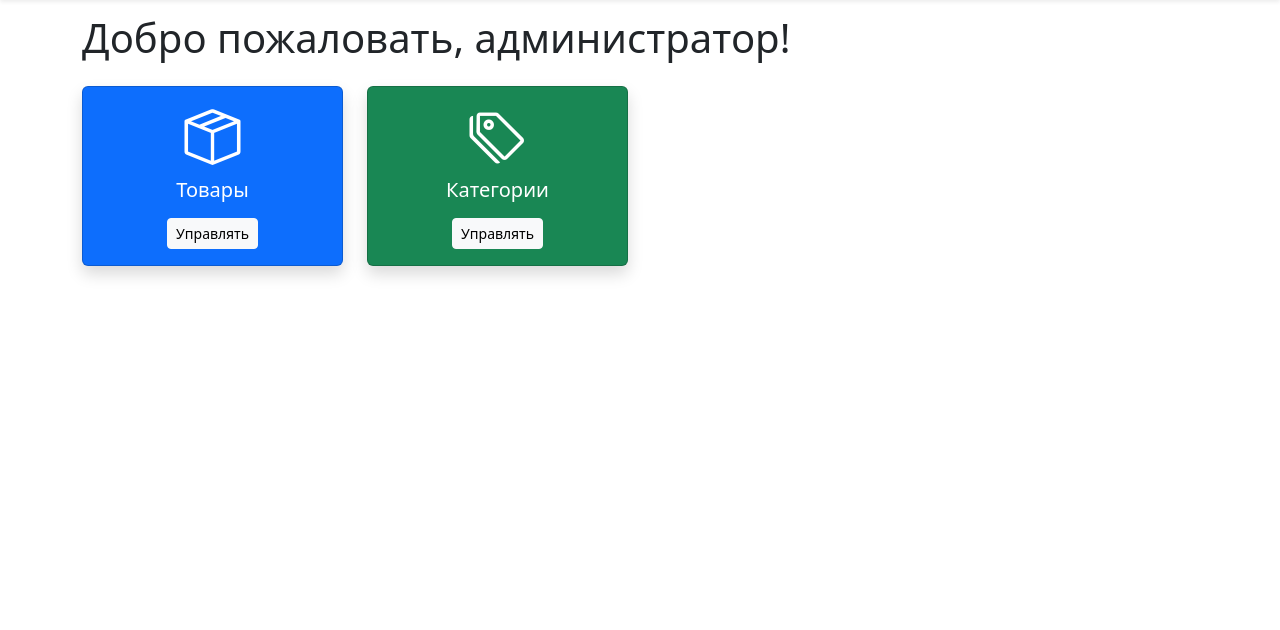
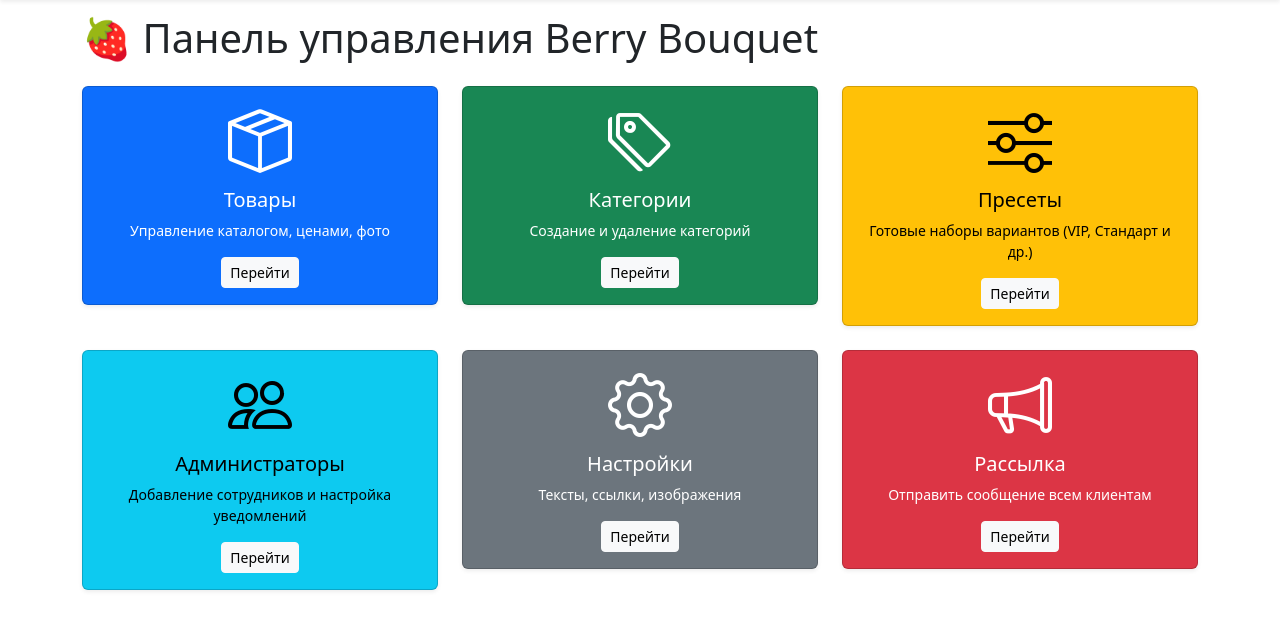
Before and after one commit to bunsteritalia-source/berrybot, a Flask app: page / in a window 1280 px wide. Shown: the part 56-686 px from the top of the page. Run offline with Flask 3, Linux system fonts and the light colour scheme; the visitor is signed in with stand-in values (Sample User, id 1).

Commit message:
Update dashboard.html

```diff
--- a/admin_site/templates/dashboard.html
+++ b/admin_site/templates/dashboard.html
@@ -1,25 +1,66 @@
 {% extends "layout.html" %}
 {% block content %}
-<h1 class="mb-4">Добро пожаловать, администратор!</h1>
+<h1 class="mb-4">🍓 Панель управления Berry Bouquet</h1>
 <div class="row g-4">
-  <div class="col-md-3">
-    <div class="card text-bg-primary shadow">
+  <div class="col-md-4">
+    <div class="card text-bg-primary shadow-sm">
       <div class="card-body text-center">
-        <i class="bi bi-box-seam display-4"></i>
+        <i class="bi bi-box-seam display-3"></i>
         <h5 class="mt-2">Товары</h5>
-        <a href="/products" class="btn btn-light btn-sm mt-2">Управлять</a>
+        <p class="small">Управление каталогом, ценами, фото</p>
+        <a href="/products" class="btn btn-light btn-sm">Перейти</a>
       </div>
     </div>
   </div>
-  <div class="col-md-3">
-    <div class="card text-bg-success shadow">
+  <div class="col-md-4">
+    <div class="card text-bg-success shadow-sm">
       <div class="card-body text-center">
-        <i class="bi bi-tags display-4"></i>
+        <i class="bi bi-tags display-3"></i>
         <h5 class="mt-2">Категории</h5>
-        <a href="/categories" class="btn btn-light btn-sm mt-2">Управлять</a>
+        <p class="small">Создание и удаление категорий</p>
+        <a href="/categories" class="btn btn-light btn-sm">Перейти</a>
       </div>
     </div>
   </div>
-  <!-- ... аналогичные карточки для других разделов -->
+  <div class="col-md-4">
+    <div class="card text-bg-warning shadow-sm">
+      <div class="card-body text-center">
+        <i class="bi bi-sliders display-3"></i>
+        <h5 class="mt-2">Пресеты</h5>
+        <p class="small">Готовые наборы вариантов (VIP, Стандарт и др.)</p>
+        <a href="/presets" class="btn btn-light btn-sm">Перейти</a>
+      </div>
+    </div>
+  </div>
+  <div class="col-md-4">
+    <div class="card text-bg-info shadow-sm">
+      <div class="card-body text-center">
+        <i class="bi bi-people display-3"></i>
+        <h5 class="mt-2">Администраторы</h5>
+        <p class="small">Добавление сотрудников и настройка уведомлений</p>
+        <a href="/admins" class="btn btn-light btn-sm">Перейти</a>
+      </div>
+    </div>
+  </div>
+  <div class="col-md-4">
+    <div class="card text-bg-secondary shadow-sm">
+      <div class="card-body text-center">
+        <i class="bi bi-gear display-3"></i>
+        <h5 class="mt-2">Настройки</h5>
+        <p class="small">Тексты, ссылки, изображения</p>
+        <a href="/settings" class="btn btn-light btn-sm">Перейти</a>
+      </div>
+    </div>
+  </div>
+  <div class="col-md-4">
+    <div class="card text-bg-danger shadow-sm">
+      <div class="card-body text-center">
+        <i class="bi bi-megaphone display-3"></i>
+        <h5 class="mt-2">Рассылка</h5>
+        <p class="small">Отправить сообщение всем клиентам</p>
+        <a href="/broadcast" class="btn btn-light btn-sm">Перейти</a>
+      </div>
+    </div>
+  </div>
 </div>
 {% endblock %}
```
